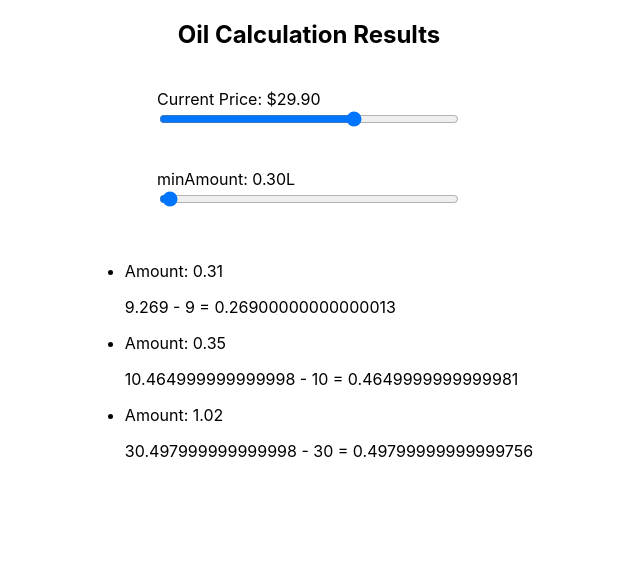
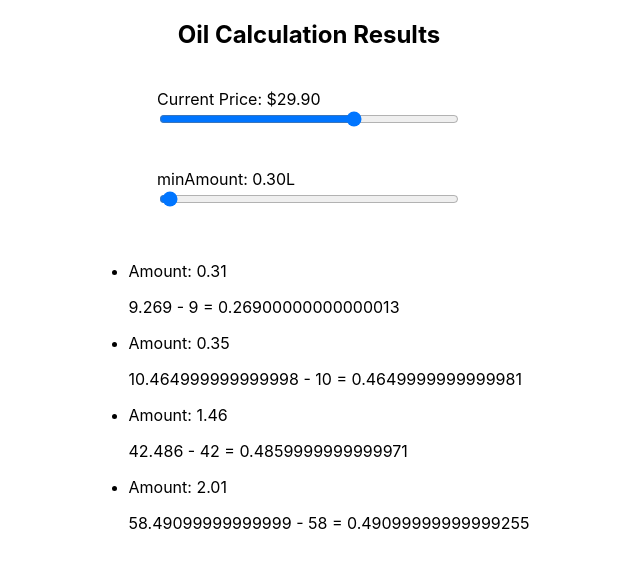
Before and after one commit to maryarray/oil, a React (Create React App) app: page / in a window 1280 px wide. Shown: the top 568 px of the page, without its empty margins (331-971 px from the left). Built offline with nearby package versions, Linux system fonts and the light colour scheme.

Commit message:
add discount logic

```diff
--- a/src/components/OilCalculator.js
+++ b/src/components/OilCalculator.js
@@ -6,6 +6,7 @@ const OilCalculator = () => {
   const [minAmount, setMinAmount] = useState(0.3); // Default value
   // const [maxAmount, setMaxAmount] = useState(7.0); // Default value
   let maxAmount = minAmount+2
+  let selfHelpDiscount = 0.8 // NTD
   useEffect(() => {
     const oilCal = () => {
       let cummulateDiff = 0.01;
@@ -14,9 +15,14 @@ const OilCalculator = () => {
       const localResults = [];
 
       while (cummulateAmount < maxAmount) {
-        cummulateAmount =
-          Math.round((cummulateAmount + cummulateDiff) * 100) / 100;
-        let realPrice = cummulateAmount * currentPrice;
+        cummulateAmount = Math.round((cummulateAmount + cummulateDiff) * 100) / 100;
+        let realPrice
+        if (cummulateAmount>1.0){
+          realPrice = cummulateAmount * (currentPrice-selfHelpDiscount);
+        }else{
+          realPrice = cummulateAmount * currentPrice;
+
+        }
         let payPrice = Math.round(realPrice);
         let maxDiff = 0;
 
```
